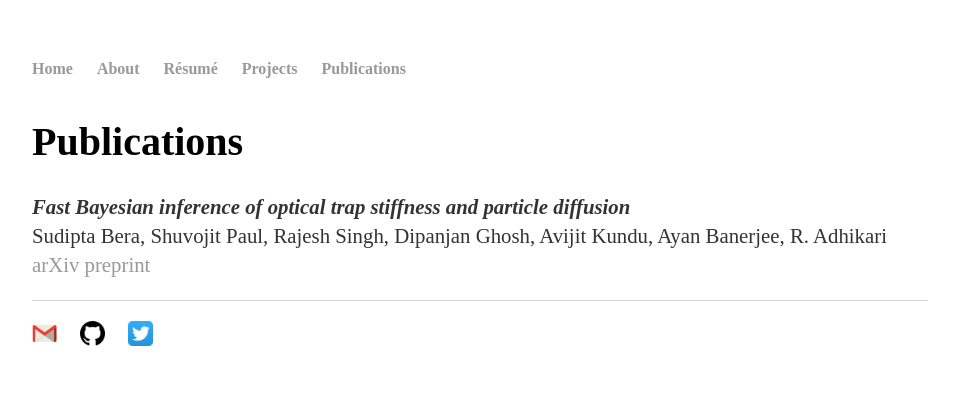
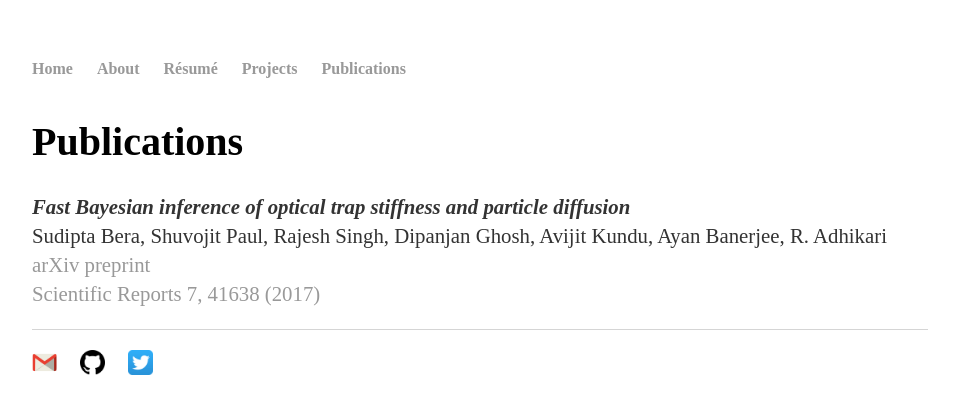
Before and after one commit to gdipanjan/gdipanjan.github.io, a Jekyll site: the page built from publications/index.html, in a window 1280 px wide. Shown: the top 414 px of the page, without its empty margins (160-1119 px from the left). Built offline with Jekyll 4.4.1, drawn with Linux system fonts in a browser that asks for light colours.

Commit message:
add sci rep to publications

```diff
--- a/publications/index.html
+++ b/publications/index.html
@@ -6,5 +6,6 @@ title: Publications
 	<h1>Publications</h1>
 	<p><b><i>Fast Bayesian inference of optical trap stiffness and particle diffusion</i></b><br/>
 	Sudipta Bera, Shuvojit Paul, Rajesh Singh, Dipanjan Ghosh, Avijit Kundu, Ayan Banerjee, R. Adhikari</br>
-	<a href ="https://arxiv.org/abs/1610.00315">arXiv preprint</a></p>
+	<a href ="https://arxiv.org/abs/1610.00315">arXiv preprint</a><br>
+	<a href ="www.nature.com/articles/srep41638">Scientific Reports 7, 41638 (2017)</a></p>
 </div><!-- /.blurb -->
```
